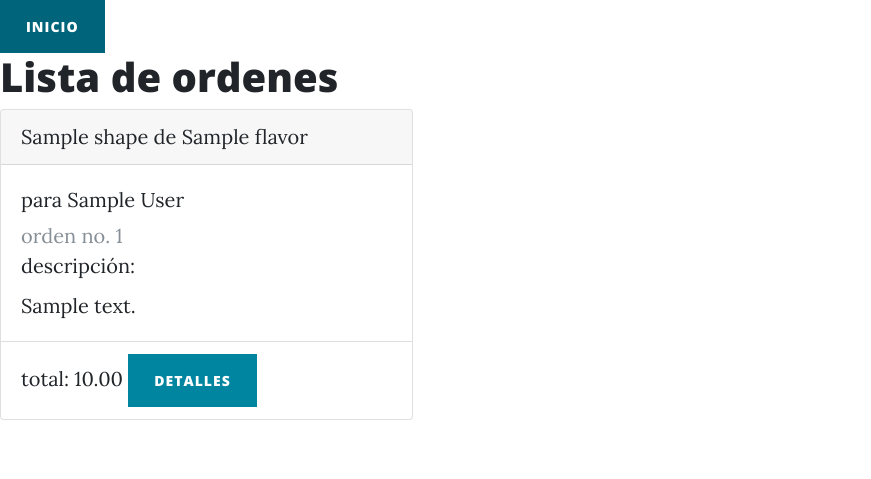
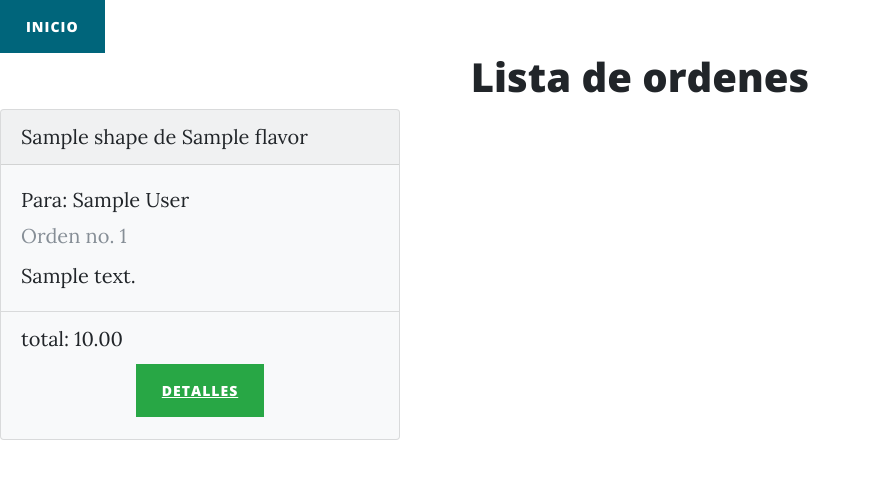
Before and after one commit to luase/rossfender, a Django app: page /orders/order/list/ in a window 1280 px wide. Shown: the top 479 px of the page, without its empty margins (0-871 px from the left). Run offline with Django 3.2, Linux system fonts and the light colour scheme; tables that the repository leaves empty hold one stand-in row (values such as "Sample post"); some libraries are stand-ins or nearby versions.

Commit message:
se modificaron las vistas

```diff
--- a/rossfender/orders/templates/orders/order_list.html
+++ b/rossfender/orders/templates/orders/order_list.html
@@ -6,7 +6,7 @@ Ordenes
 
 {% block content %}
 
-<h1>Lista de ordenes</h1>
+<h1 class="text-center">Lista de ordenes</h1>
 {% include "orders/orders.html" with order_list=order_list %}
 
 {% endblock content %}
--- a/rossfender/orders/templates/orders/order_small.html
+++ b/rossfender/orders/templates/orders/order_small.html
@@ -1,13 +1,12 @@
-<div class="card">
+<div class="card  bg-light" style="width: 25rem;">
     <div class="card-header">{{ order.shape }} de {{ order.flavor }}</div>
     <div class="card-body">
-        <div class="card-title">para {{ order.client }}</div>
-        <div class="card-subtitle text-muted">orden no. {{ order.id }}</div>
-        descripción:
+        <div class="card-title">Para: {{ order.client }}</div>
+        <div class="card-subtitle text-muted">Orden no. {{ order.id }}</div>
         {% if order.description %}
             <p class="card-text font-weight-light">{{ order.description }}</p>
         {% else %}
-            <p class="card-text font-weight-light">ninguna</p>
+            <p class="card-text font-weight-light">Ninguna</p>
         {% endif %}
 
 
@@ -15,7 +14,8 @@
     </div>
     <div class="card-footer bg-transparent">
             total: {{ order.price }}
-            <a href="{% url 'orders:order_detail' order.id %}" class="btn btn-primary btn-sm">detalles</a>
+            <p class="text-center"> <a href="{% url 'orders:order_detail' order.id %}" class="btn btn-success btn-sm text-center">detalles</a></p>
+
     </div>
     {% comment %} <div class="card-footer">
     costo {{ order.price }}
--- a/rossfender/orders/templates/orders/orders.html
+++ b/rossfender/orders/templates/orders/orders.html
@@ -6,6 +6,6 @@
     </div>
 {% else %}
 
-    <p>No hay ordenes.</p>
+    <p class="text-center">No hay ordenes para hoy</p>
 
 {% endif %}
```
Also changed, not shown: rossfender/orders/templates/orders/index.html (+6 -2 lines).
